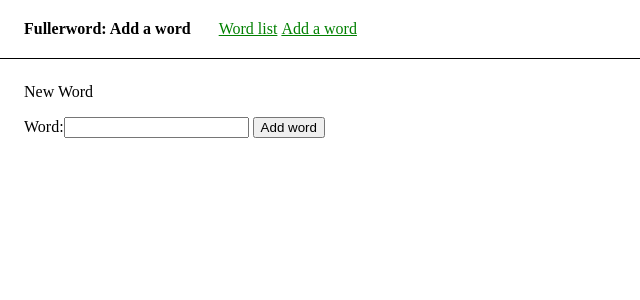
After one commit to aleshh/fullerword-2, a Django app: page /add/ in a window 1280 px wide. The commit adds this page. Shown: the top 300 px of the page, without its empty margins (0-640 px from the left). Run offline with Django 3.2, Linux system fonts and the light colour scheme.

Commit message:
stub new entry form and page

```diff
--- /dev/null
+++ b/dictionary/forms.py
@@ -0,0 +1,14 @@
+from django import forms
+
+class CreateNewEntry(forms.Form):
+    word = forms.CharField(label="Word", max_length=200)
+
+
+
+    # word = models.CharField(max_length=120)
+    # definition = models.TextField(max_length=1500)
+    # source = models.TextField(max_length=5000)
+    # favorite = models.BooleanField(default=False)
+    # private = models.BooleanField(default=False)
+    # # user = models.ForeignKey(User, on_delete=models.CASCADE)
+    # tags = models.ManyToManyField(Tag)
--- a/dictionary/urls.py
+++ b/dictionary/urls.py
@@ -5,5 +5,6 @@ from . import views
 urlpatterns = [
   path('', views.list, name='index'),
   path('home/', views.home, name='home'),
+  path('add/', views.add, name='add'),
   path('<int:id>', views.entry, name='entry'),
 ]
--- a/dictionary/views.py
+++ b/dictionary/views.py
@@ -1,10 +1,15 @@
 from django.shortcuts import render
 from django.http import HttpResponse
 from .models import Entry, Tag
+from .forms import CreateNewEntry
 
 def list(request):
     entries = Entry.objects.all()
     return render(request, 'dictionary/list.html', {"entries": entries})
+
+def add(request):
+    form = CreateNewEntry()
+    return render(request, 'dictionary/add.html', {"form": form})
 
 def home(request):
     return render(request, 'dictionary/home.html', {})
--- /dev/null
+++ b/templates/dictionary/add.html
@@ -0,0 +1,15 @@
+{% extends 'dictionary/base.html' %}
+
+{% block title %}Add a word{% endblock %}
+
+{% block content %}
+
+<p>New Word</p>
+
+<form method="post" action="/create/">
+    {% csrf_token %}
+    {{form}}
+    <button type="submit" name="save">Add word</button>
+</form>
+
+{% endblock %}
--- a/templates/dictionary/base.html
+++ b/templates/dictionary/base.html
@@ -47,8 +47,9 @@
       {% block title %}Default title{% endblock %}
     </h1>
     <ul class="topNav">
-      <li><a href="/home">Home</a></li>
+      {% comment %} <li><a href="/home">Home</a></li> {% endcomment %}
       <li><a href="/">Word list</a></li>
+      <li><a href="add/">Add a word</a></li>
     </ul>
   </header>
   <section class="content">
```
